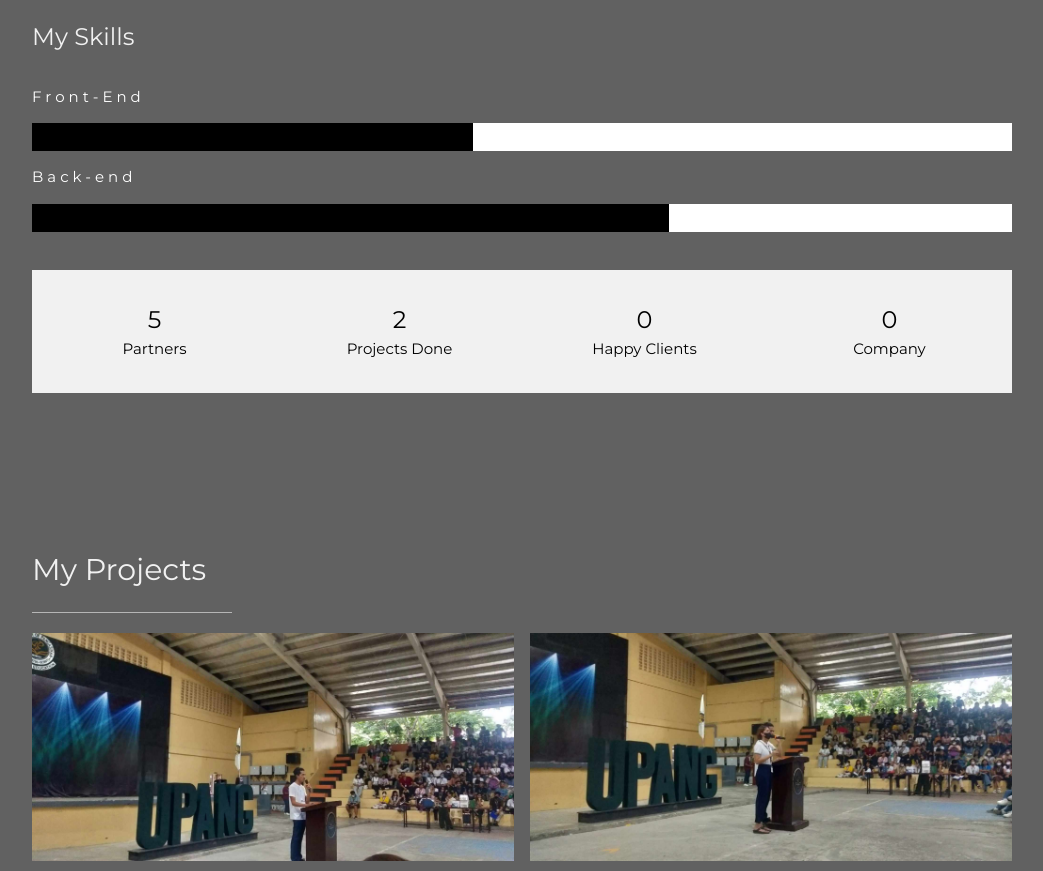
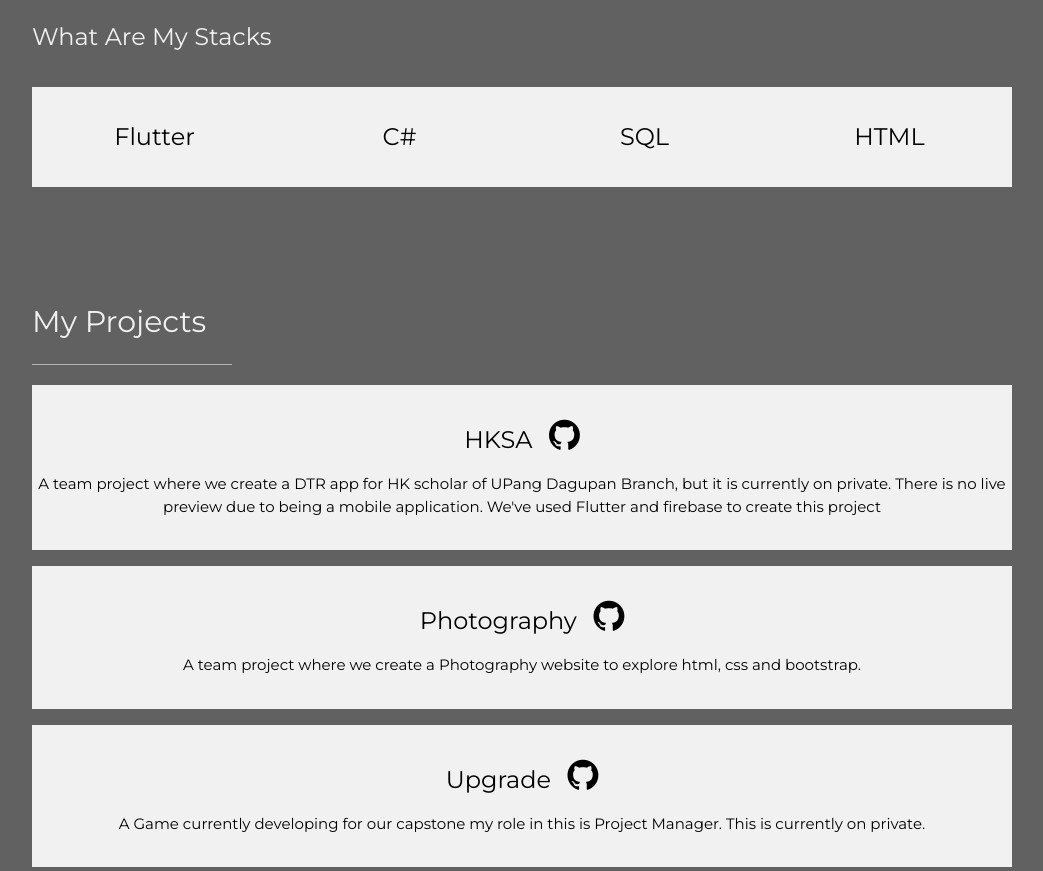
Before and after one commit to TopGeee/MyPortfolio, a plain HTML site: page portfolio/index.html in a window 1280 px wide. Shown: the part 905-1776 px from the top of the page, without its empty margins (178-1221 px from the left). Drawn offline with nearby package versions, Linux system fonts and the light colour scheme.

Commit message:
Major updates
-removed the progress bar
-change the images into project description and a link to our repository
-improved spaces in my contacts

```diff
--- a/portfolio/index.html
+++ b/portfolio/index.html
@@ -117,15 +117,53 @@ body, h1,h2,h3,h4,h5,h6 {font-family: "Montserrat", sans-serif}
     <p>
         Please take some time to look through my portfolio.
     </p>
-    <h3 class="w3-padding-16 w3-text-light-grey">My Skills</h3>
-    <p class="w3-wide">Front-End</p>
-    <div class="w3-white">
-      <div class="w3-black" style="height:28px;width:45%"></div>
+    <h3 class="w3-padding-16 w3-text-light-grey">What Are My Stacks</h3>
+    <div class="w3-row w3-center w3-padding-16 w3-section w3-light-grey">
+      <div class="w3-quarter w3-section">
+        <span class="w3-xlarge">Flutter</span>
+      </div>
+      <div class="w3-quarter w3-section">
+        <span class="w3-xlarge">C#</span>
+      </div>
+      <div class="w3-quarter w3-section">
+        <span class="w3-xlarge">SQL</span>
+      </div>
+      <div class="w3-quarter w3-section">
+        <span class="w3-xlarge">HTML</span>
+      </div>
     </div>
-    <p class="w3-wide">Back-end</p>
-    <div class="w3-white">
-      <div class="w3-black" style="height:28px;width:65%"></div>
-    </div><br>
+    <br>
+
+<!-- Portfolio Section -->
+<div class="w3-padding-64 w3-content" id="projects">
+  <h2 class="w3-text-light-grey">My Projects</h2>
+  <hr style="width:200px" class="w3-opacity">
+
+  <!-- Grid for projexts -->
+
+  <div class="w3-row w3-center w3-padding-16 w3-section w3-light-grey">
+    <div class="w3-section ">
+      <span class="w3-xlarge">HKSA &nbsp</span>
+      <a href="https://github.com/marcelee0713/HKSA" target="_blank"> <i class="fa fa-github w3-hover-opacity w3-xxlarge"></i></a>
+      <p> A team project where we create a DTR app for HK scholar of UPang Dagupan Branch, but it is currently on private. There is no live preview due to being a mobile application. We've used Flutter and firebase to create this project</p>
+    </div>
+
+  </div>
+  <div class="w3-row w3-center w3-padding-16 w3-section w3-light-grey">
+    <div class="w3-section">
+      <span class="w3-xlarge">Photography &nbsp</span>
+      <a href="https://github.com/TopGeee/Photography" target="_blank"> <i class="fa fa-github w3-hover-opacity w3-xxlarge"></i></a>
+      <p> A team project where we create a Photography website to explore html, css and bootstrap.</p>
+    </div>
+  </div>
+  <div class="w3-row w3-center w3-padding-16 w3-section w3-light-grey">
+    <div class=" w3-section">
+      <span class="w3-xlarge">Upgrade &nbsp</span>
+      <a href="https://github.com/ArthanYdeo/upgradee" target="_blank"> <i class="fa fa-github w3-hover-opacity w3-xxlarge"></i></a>
+      <p> A Game currently developing for our capstone my role in this is Project Manager. This is currently on private.</p>
+    </div>
+  </div>
+<!-- End project grid -->
 
     <div class="w3-row w3-center w3-padding-16 w3-section w3-light-grey">
       <div class="w3-quarter w3-section">
@@ -147,24 +185,6 @@ body, h1,h2,h3,h4,h5,h6 {font-family: "Montserrat", sans-serif}
     </div>
     </div>
 
-  <!-- Portfolio Section -->
-  <div class="w3-padding-64 w3-content" id="projects">
-    <h2 class="w3-text-light-grey">My Projects</h2>
-    <hr style="width:200px" class="w3-opacity">
-
-    <!-- Grid for photos -->
-    <div class="w3-row-padding" style="margin:0 -16px">
-      <div class="w3-half">
-        <img src="img/1.jpg" style="width:100%">
-        <img src="img/2.jpg" style="width:100%">
-      </div>
-
-      <div class="w3-half">
-        <img src="img/4.jpg" style="width:100%">
-        <img src="img/3.jpg" style="width:100%">
-      </div>
-    <!-- End photo grid -->
-    </div>
   <!-- End Portfolio Section -->
   </div>
 
@@ -179,9 +199,10 @@ body, h1,h2,h3,h4,h5,h6 {font-family: "Montserrat", sans-serif}
       <p><i class="fa fa-envelope fa-fw w3-text-white w3-xxlarge w3-margin-right"> </i> Email: lode.melchor.up@phinmaed.com</p>
     </div><br>
     <p>Let's get in touch. Send me a message:</p>
-      <a href="https://shorturl.at/kqrL0" target="_blank"> <i class="fa fa-facebook-official w3-hover-opacity w3-xxlarge"></i> </a>
+    <div>
+      <a href="https://shorturl.at/kqrL0" target="_blank"> <i class="fa fa-facebook-official w3-hover-opacity w3-xxlarge"></i>&nbsp&nbsp&nbsp</a>
       <a href="https://www.linkedin.com/in/melchor-lorenz-delgado/" target="_blank"> <i class="fa fa-linkedin w3-hover-opacity w3-xxlarge"></i></a>
-
+    </div>
   <!-- End Contact Section -->
   </div>
 
```
